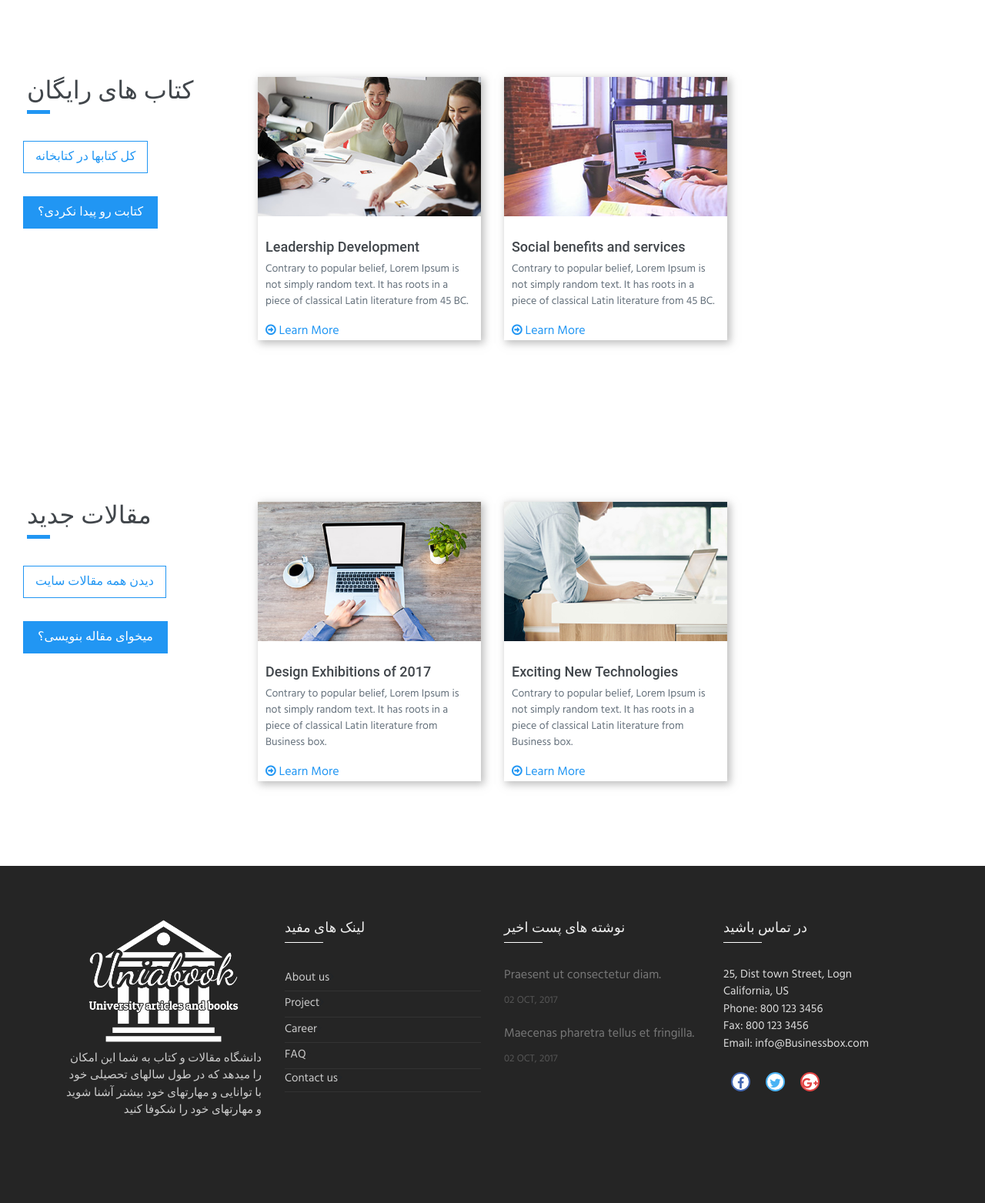
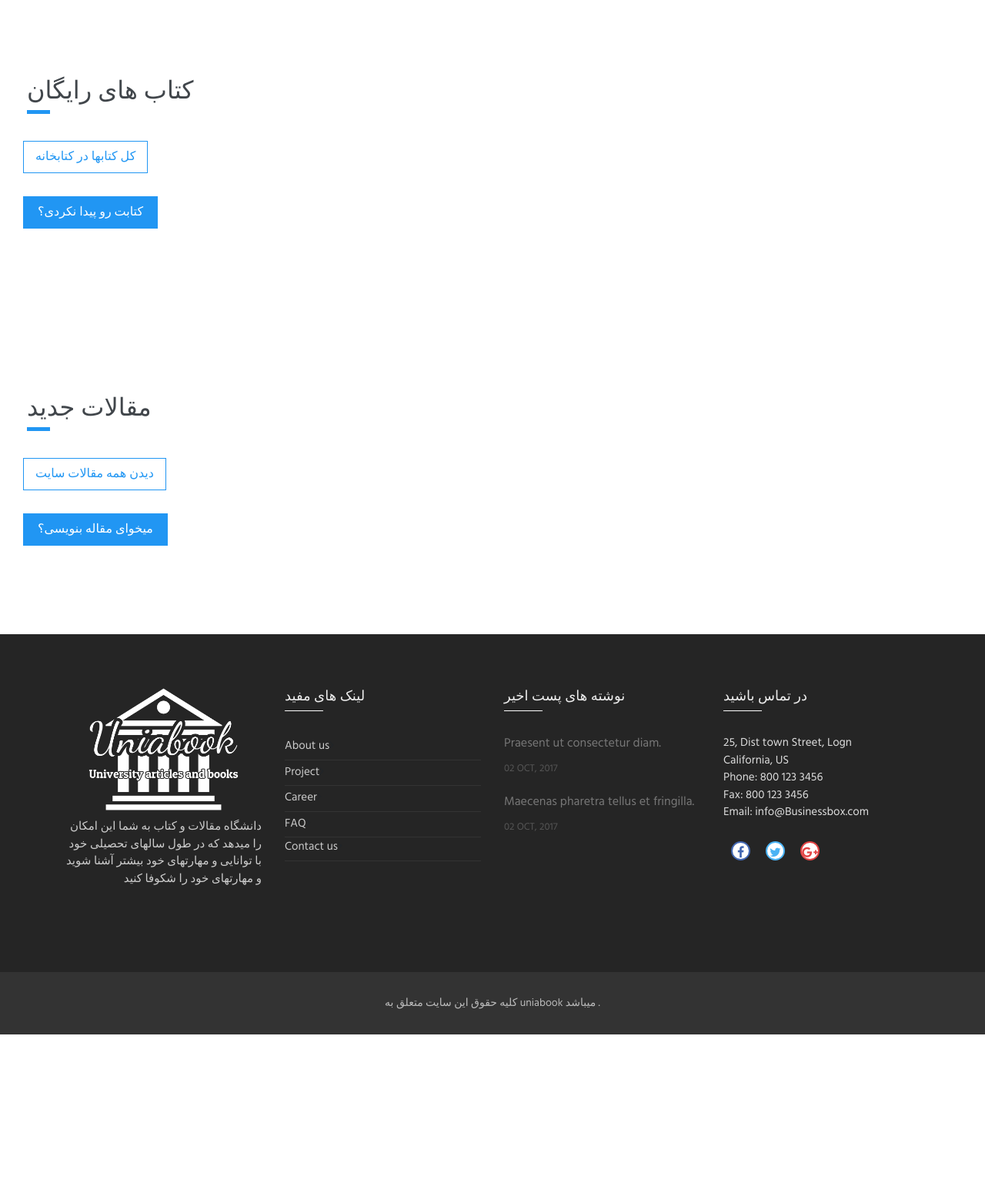
Before and after one commit to MARDINsaedmocheshi/uniabook, a Django app: page / in a window 1280 px wide. Shown: the part 847-2410 px from the top of the page at 77% size. After the commit the page ends 2191 px from the top, so only its background shows below. Run offline with Django 4.2, Linux system fonts and the light colour scheme; data that the repository does not hold is empty; some libraries are stand-ins or nearby versions.

Commit message:
چیزی نیست فقط کدهای لچ تی ام ال رو دستکاری کردم

```diff
--- a/MainPage/templates/MainPage/index.html
+++ b/MainPage/templates/MainPage/index.html
@@ -64,7 +64,7 @@ October 09, 2023
         <a type="button" class="btn-success" href="{% url 'MainPage_app_name:alert_name' alert.slug_alert %}">دیدن صفحه</a>
         <button type="button" class="btn-close" data-bs-dismiss="alert" aria-label="Close" href="#"></button>
   </div>
- {% endfor %}
+{% endfor %}
 
 
       <!-- Top Navbar  -->
@@ -383,31 +383,6 @@ LOGIN OR REGISTER
           </div>
 {% endfor %}
 
-          <div class="col-md-3 col-sm-6 desc-comp-offer wow fadeInUp" data-wow-delay="0.6s">
-            <div class="desc-comp-offer-cont">
-              <div class="thumbnail-blogs">
-                  <div class="caption">
-                    <i class="fa fa-chain"></i>
-                  </div>
-                  <img src="img/news/news-13.jpg" class="img-fluid" alt="...">
-              </div>
-              <h3>Leadership Development</h3>
-              <p class="desc">Contrary to popular belief, Lorem Ipsum is not simply random text. It has roots in a piece of classical Latin literature from 45 BC. </p>
-              <a href="#"><i class="fa fa-arrow-circle-o-right"></i> Learn More</a>
-            </div>
-          </div>
-          <div class="col-md-3 col-sm-6 desc-comp-offer wow fadeInUp" data-wow-delay="0.8s">
-            <div class="desc-comp-offer-cont">
-              <div class="thumbnail-blogs">
-                  <div class="caption">
-                    <i class="fa fa-chain"></i>
-                  </div>
-                  <img src="img/news/news-14.jpg" class="img-fluid" alt="...">
-              </div>
-              <h3>Social benefits and services</h3>
-              <p class="desc">Contrary to popular belief, Lorem Ipsum is not simply random text. It has roots in a piece of classical Latin literature from 45 BC. </p>
-              <a href="#"><i class="fa fa-arrow-circle-o-right"></i> Learn More</a>
-            </div>
           </div>
         </div>
       </div>
@@ -459,31 +434,6 @@ LOGIN OR REGISTER
       </div>
 {% endfor %}
 
-      <div class="col-md-3 col-sm-6 desc-comp-offer wow fadeInUp" data-wow-delay="0.6s">
-        <div class="desc-comp-offer-cont">
-          <div class="thumbnail-blogs">
-              <div class="caption">
-                <i class="fa fa-chain"></i>
-              </div>
-              <img src="img/news/news-9.jpg" class="img-fluid" alt="...">
-          </div>
-          <h3>Design Exhibitions of 2017</h3>
-          <p class="desc">Contrary to popular belief, Lorem Ipsum is not simply random text. It has roots in a piece of classical Latin literature from Business box. </p>
-          <a href="#"><i class="fa fa-arrow-circle-o-right"></i> Learn More</a>
-        </div>
-      </div>
-      <div class="col-md-3 col-sm-6 desc-comp-offer wow fadeInUp" data-wow-delay="0.8s">
-        <div class="desc-comp-offer-cont">
-          <div class="thumbnail-blogs">
-              <div class="caption">
-                <i class="fa fa-chain"></i>
-              </div>
-              <img src="img/news/news-12.jpeg" class="img-fluid" alt="...">
-          </div>
-          <h3>Exciting New Technologies</h3>
-          <p class="desc">Contrary to popular belief, Lorem Ipsum is not simply random text. It has roots in a piece of classical Latin literature from Business box. </p>
-          <a href="#"><i class="fa fa-arrow-circle-o-right"></i> Learn More</a>
-        </div>
       </div>
     </div>
   </div>
```
Also changed, not shown: MainPage/views.py (line endings or trailing spaces).
